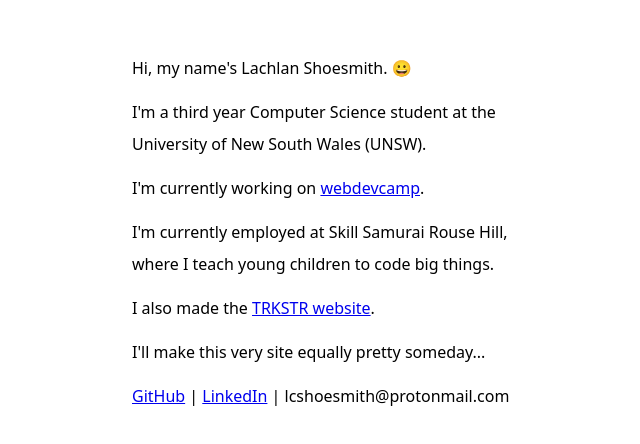
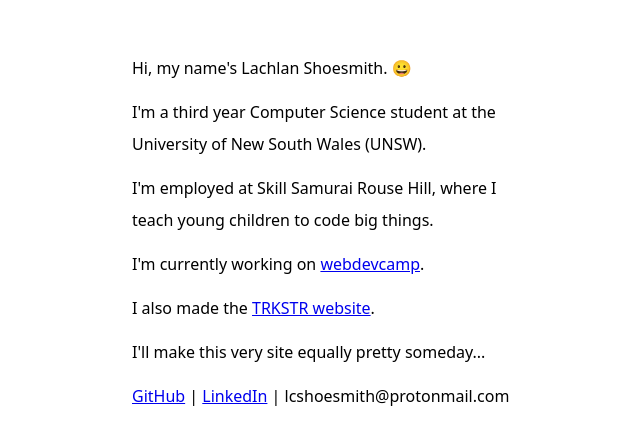
Before and after one commit to lachlanshoesmith/website, a plain HTML site: page index.html in a window 1280 px wide. Shown: the part 162-606 px from the top of the page, without its empty margins (308-948 px from the left). Drawn offline with Linux system fonts and the light colour scheme.

Commit message:
⬆ rearrange content

```diff
--- a/index.html
+++ b/index.html
@@ -14,16 +14,16 @@
           South Wales (UNSW).
         </p>
         <p>
+          I'm employed at Skill Samurai Rouse Hill, where I teach young children
+          to code big things.
+        </p>
+        <p>
           I'm currently working on
           <a
             target="_blank"
             href="https://github.com/lachlanshoesmith/webdevcamp"
             >webdevcamp</a
           >.
-        </p>
-        <p>
-          I'm currently employed at Skill Samurai Rouse Hill, where I teach
-          young children to code big things.
         </p>
         <p>
           I also made the
```
